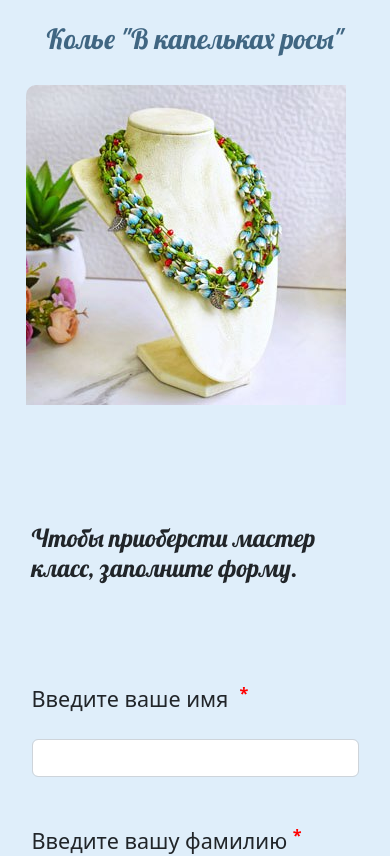
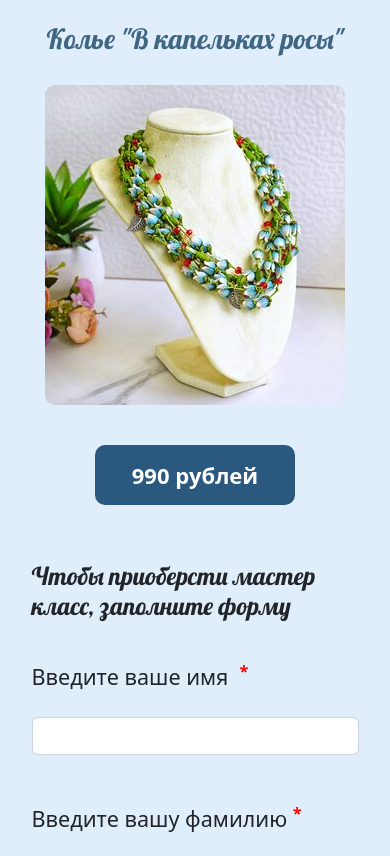
Before and after one commit to BrynzevDmitrii/lending, a React (Create React App) app: page / in a window 390 px wide. Shown: the top 856 px of the page. Built offline with nearby package versions, Linux system fonts and the light colour scheme.

Commit message:
fix-mobile-size

```diff
--- a/src/Body/components/BannerBlock/Banner.jsx
+++ b/src/Body/components/BannerBlock/Banner.jsx
@@ -3,5 +3,8 @@ import React from "react";
 import foto from './img/ferstLendingPhoto.jpg'
 
 export const BannerBlock  = () => {
-    return ( <div className={styles.img_wrapper} /> );
+    return (<>
+    <div className={styles.img_wrapper} />
+        <p className={styles.price}>990 рублей</p>
+    </>  );
 }
--- a/src/Body/components/BannerBlock/style.module.scss
+++ b/src/Body/components/BannerBlock/style.module.scss
@@ -23,9 +23,28 @@
     }
     @include bp-320{
         background-image: url('./img/kolie320.jpg');
-        width: 338px;
-        height: 338px;
+        width: 300px;
+        height: 320px;
         border-radius: 10px
     }
 
 }
+
+.price {
+
+    display: flex;
+    align-items: center;
+    justify-content: center;
+
+    font-size: 22px;
+    font-weight: bold;
+    width: 200px;
+    height: 60px;
+
+    background-color: #2a587f;;
+    color: rgb(255, 255, 255);
+
+    margin-top: 40px;
+
+    border-radius: 10px;
+}
--- a/src/Body/components/ContactForm/ContactForm.jsx
+++ b/src/Body/components/ContactForm/ContactForm.jsx
@@ -32,7 +32,7 @@ export const ContactForm = () => {
     return(
         <div className={styles.contact_wrapper}>
     <div className="container mt-10">
-      <h2 className={styles.call}>Чтобы приоберсти мастер класс, заполните форму.</h2>
+      <h2 className={styles.call}>Чтобы приоберсти мастер класс, заполните форму</h2>
       <form onSubmit={onSubmit} >
         <div className="mb-5">
           <label className="form-label" htmlFor="name">
--- a/src/Body/components/ContactForm/style.module.scss
+++ b/src/Body/components/ContactForm/style.module.scss
@@ -1,14 +1,21 @@
+@import '../../../styles/breakepoints';
 .contact_wrapper {
     display: flex;
     flex-direction: column;
     justify-content: start;
     text-align: left;
     margin-top: 100px;
+    @include bp-320 {
+        margin-top: 40px;
+    }
 }
 
 .call {
     font-family: 'Lobster', cursive;
     margin-bottom: 100px;
+    @include bp-320 {
+        margin-bottom: 40px;
+    }
 }
 
 .danger {
```
Also changed, not shown: src/Body/components/BannerBlock/img/kolie320.jpg.
